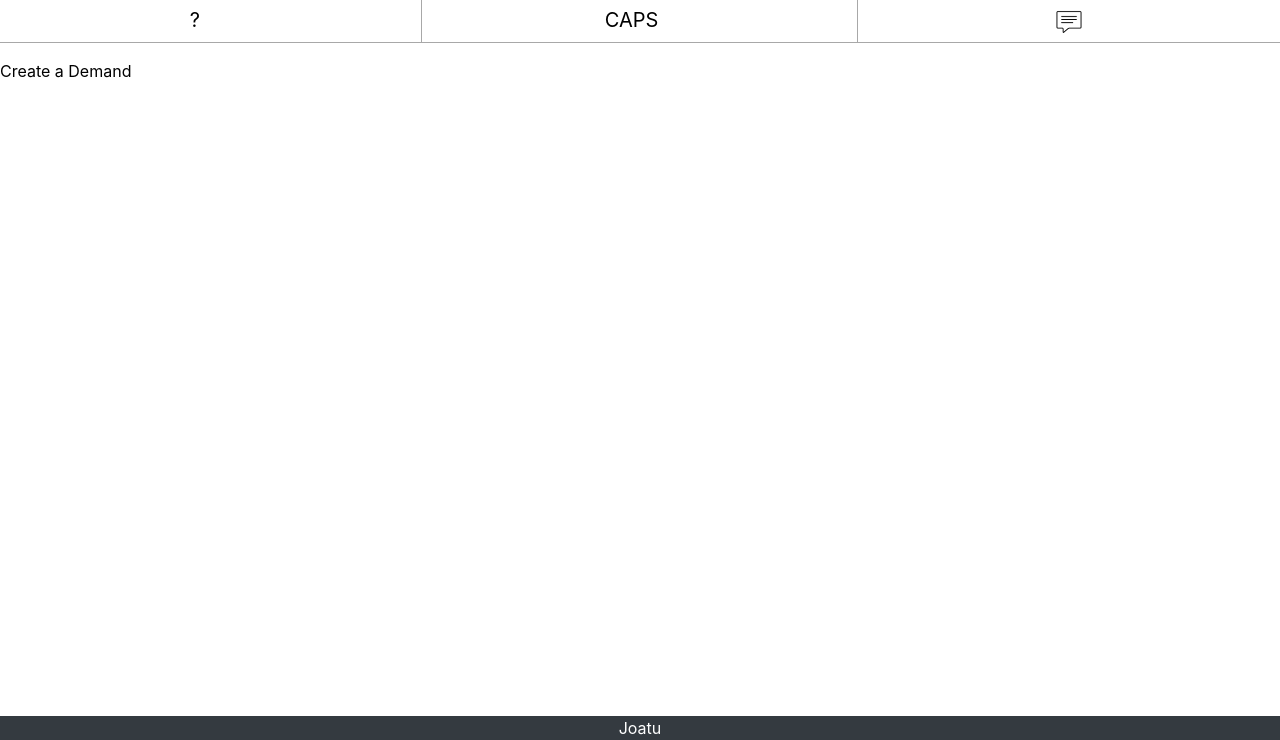
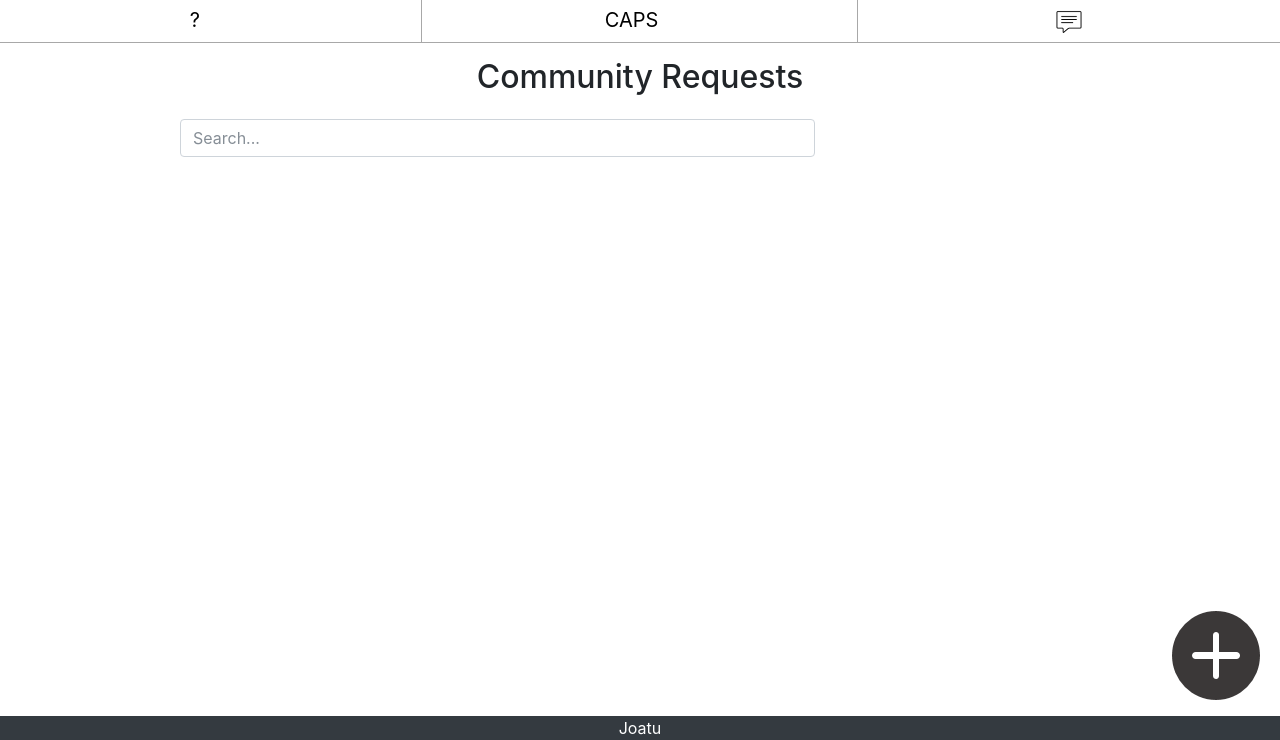
Before and after one commit to ThomasCorblin/joatu, a Django app: page /list_demands/ in a window 1280 px wide. Shown: the part 60-800 px from the top of the page. Run offline with Django 3.2, Linux system fonts and the light colour scheme; the visitor is signed in with stand-in values (Sample User, id 1); some libraries are stand-ins or nearby versions.

Commit message:
list-requests

```diff
--- a/rest_api/serializers.py
+++ b/rest_api/serializers.py
@@ -34,7 +34,7 @@
 class DemandShortSerializer(serializers.HyperlinkedModelSerializer):
     class Meta:
         model = Demand
-        fields = ('url','title', 'requester','is_CAPS','is_BARTER','is_GIVE', 'created','updated', )
+        fields = ('url','title', 'requester','is_CAPS','is_BARTER','is_GIVE','price_CAPS', 'created','updated', )
 
 
 class Demand_HubSerializer(serializers.HyperlinkedModelSerializer):
--- /dev/null
+++ b/static/js/demands/list_demands.js
@@ -0,0 +1,73 @@
+$(document).ready(function(){
+    function format_time(time){
+        var start = new Date(time),// convert string to date
+        locale = "en-us",//english
+        month = start.toLocaleString(locale, { month: "short" });//month name
+        var date = month + ' ' + start.getDate();
+        return date
+    }
+
+    var userId = $('#userId').attr('value');
+    var link = '/rest_api/profiles/'+userId+'/'
+    $.getJSON( link, function( data ){ // load profile data
+        $.getJSON(data.profile_hub[0].hub, function(result){ // load projects in the hub (for the moment user can have only one hub)
+            var demands= result.demands;
+            demands.sort(function(a,b) {
+                return new Date(b.demand.created)- new Date(a.demand.created)
+            });
+            for (i in demands){
+                var $is_CAPS='';
+                var $is_Barter='';
+                var $is_Free='';
+                var $price =$('<div>');
+                if(result.demands[i].demand.is_CAPS){
+                    $price.append($('<span>').text(demands[i].demand.price_CAPS + ' CAPS'));
+                }
+                if(demands[i].demand.is_BARTER && demands[i].demand.is_CAPS){
+                    $price.append($('<br>')).append($('<span>').text('Barter'));
+                }
+                else if(demands[i].demand.is_BARTER && !demands[i].demand.is_CAPS){
+                    $price.append($('<span>').text('Barter'));
+                }
+                if(demands[i].demand.is_GIVE &&(demands[i].demand.is_CAPS || demands[i].demand.is_BARTER)){
+                    $price.append($('<br>')).append($('<span>').text('Give'));
+                }
+                else if(demands[i].demand.is_GIVE && !demands[i].demand.is_CAPS && !demands[i].demand.is_BARTER){
+                    $price.append($('<span>').text('Give'));
+                }
+
+
+                $('#demands_table').append(
+                    $('<li>').append(
+                        $('<a>').attr('href','/detail_demand/'+demands[i].demand.id +'/').append(
+                            $('<div>').attr({'class':'box_list row'}).append(
+                                $('<div>').attr({'class':'col-3'}).append(
+                                    $('<img>').attr({'src':thumbnail, width:'100%'})
+                                )
+                            ).append(
+                                $('<div>').attr({'class':'col-5'}).append(
+                                    $('<div>').attr({'class':'row'}).append(
+                                        $('<span>').text(demands[i].demand.title)
+                                    )
+                                ).append(
+                                    $('<div>').attr({'class':'row'}).append(
+                                        $('<span>').text('0,2km')
+                                    )
+                                ).append(
+                                    $('<div>').attr({'class':'row'}).append(
+                                        $('<span>').text(format_time(demands[i].demand.created))
+                                    )
+                                )
+                            ).append(
+                                $('<div>').attr({'class':'col-4'}).css({'height':'100%','margin-top':'auto','margin-bottom':'auto', 'text-align':'center'}).append($price)
+                            )
+
+                        )
+
+                    )
+
+                );
+            }
+        });
+    });
+})
--- a/templates/list_page/list_demands.html
+++ b/templates/list_page/list_demands.html
@@ -4,21 +4,50 @@
 {% endblock title %}
 
 {% block body %}
+{% load static %}
+<div id="show_List_Demands">
+    <div class="container" >
+        <div class="row" style="margin-top:15px;" >
+            <div class="col-10 offset-1">
+                <h2 style="text-align:center;">Community Requests</h2>
 
-<div>
-    <div class="" id="demands" >
-        <ul id="demands_table">
+            </div>
+        </div>
+        <div class="row" style="margin-top:15px;">
+            <div class="col-7 offset-1">
+                <form action="">
+                    <div class="form-group">
+                        <input class="form-control" type="text" name="search" id="search_bar" style="width:100%;" placeholder="Search...">
+                    </div>
+                </form>
 
-        </ul>
-        <a href="create_demand/" id="post_demand" class="create">Create a Demand</a>
+            </div>
+        </div>
+        <div class="col-12" id="offers">
+            <ul id="demands_table"  style="list-style-type: none; margin:0; padding:0;">
+            </ul>
+        </div>
+        <div style="padding-bottom:150px;">
+
+        </div>
     </div>
+    <div style="position:fixed; bottom:40px; right:20px;">
+            <a href="/create_demand/" id="" class="">&nbsp;
+                <img src="{% static 'images/icon/add_mobile.png' %}" alt="Button_to_add_project">
+            </a>
+    </div>
+
 </div>
 
 {% endblock body%}
 
 {% block script %}
 {% load static %}
-<script src="{% static 'js/homepage.js' %}"></script>
+<script>
+    var logo= "{% static 'images/icon/tree_original.svg' %}"
+    var thumbnail= "{% static 'images/template/picture_list_offer.png' %}"
+</script>
+<script src="{% static 'js/demands/list_demands.js' %}"></script>
 <script src="{% static 'js/jquery.serialize-object.min.js' %}"></script>
 
 {% endblock script %}
```
